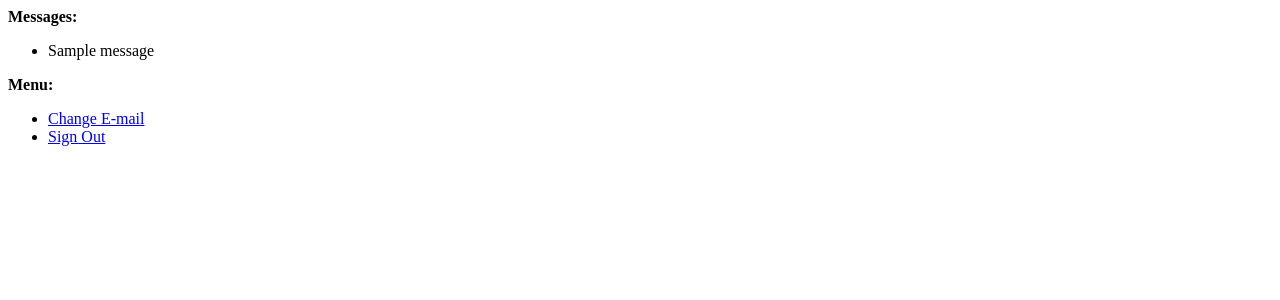
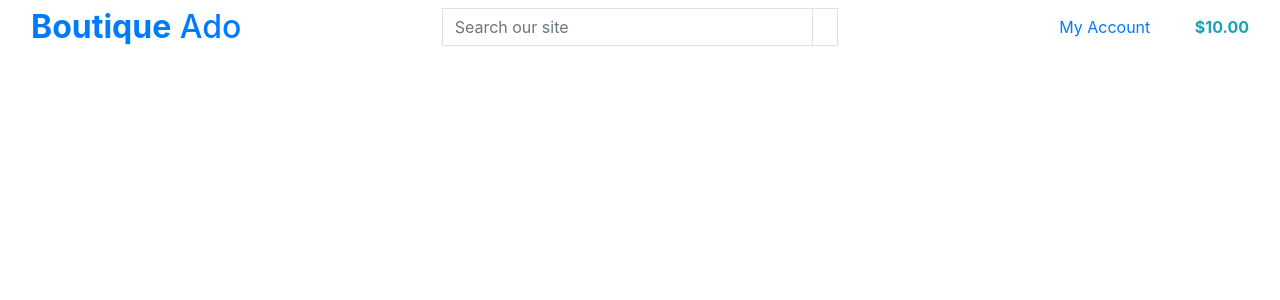
Before and after one commit to DouniaBK/ado-boutique, a Django app: template templates/allauth/base.html in a window 1280 px wide. Shown: the top 300 px of the page. Run offline with Django 3.2, Linux system fonts and the light colour scheme; a user stored in the database is signed in; the template is opened without the code that fills it: most values are stand-ins (such as "Sample title", 1, 10 or a date in 2020); one stand-in notice (Sample message) is shown; some libraries are stand-ins or nearby versions.

Commit message:
add base css and html

```diff
--- a/templates/allauth/base.html
+++ b/templates/allauth/base.html
@@ -1,40 +1,112 @@
-<!DOCTYPE html>
-<html>
+{% load static %}
+
+<!doctype html>
+<html lang="en">
   <head>
-    <title>{% block head_title %}{% endblock %}</title>
-    {% block extra_head %}
+
+    {% block meta %}
+        <meta http-equiv="X-UA-Compatible" content="ie=edge">
+        <meta charset="utf-8">
+        <meta name="viewport" content="width=device-width, initial-scale=1, shrink-to-fit=no">
     {% endblock %}
+
+    {% block extra_meta %}
+    {% endblock %}
+
+    {% block corecss %}
+        <link rel="stylesheet" href="https://stackpath.bootstrapcdn.com/bootstrap/4.4.1/css/bootstrap.min.css" integrity="sha384-Vkoo8x4CGsO3+Hhxv8T/Q5PaXtkKtu6ug5TOeNV6gBiFeWPGFN9MuhOf23Q9Ifjh" crossorigin="anonymous">
+    {% endblock %}
+
+    {% block extra_css %}
+    {% endblock %}
+
+    {% block corejs %}
+        <script src="https://code.jquery.com/jquery-3.4.1.slim.min.js" integrity="sha384-J6qa4849blE2+poT4WnyKhv5vZF5SrPo0iEjwBvKU7imGFAV0wwj1yYfoRSJoZ+n" crossorigin="anonymous"></script>
+        <script src="https://cdn.jsdelivr.net/npm/popper.js@1.16.0/dist/umd/popper.min.js" integrity="sha384-Q6E9RHvbIyZFJoft+2mJbHaEWldlvI9IOYy5n3zV9zzTtmI3UksdQRVvoxMfooAo" crossorigin="anonymous"></script>
+        <script src="https://stackpath.bootstrapcdn.com/bootstrap/4.4.1/js/bootstrap.min.js" integrity="sha384-wfSDF2E50Y2D1uUdj0O3uMBJnjuUD4Ih7YwaYd1iqfktj0Uod8GCExl3Og8ifwB6" crossorigin="anonymous"></script>
+    {% endblock %}
+
+    {% block extra_js %}
+    {% endblock %}
+
+    <title>Boutique Ado {% block extra_title %}{% endblock %}</title>
   </head>
   <body>
-    {% block body %}
+    <header class="container-fluid fixed-top">
+        <div class="row">
+            <div class="col-12 col-lg-4 my-auto py-1 py-lg-0 text-center text-lg-left">
+                <a href="{% url 'home' %}" class="nav-link main-logo-link">
+                    <h2 class="logo-font text-black my-0"><strong>Boutique</strong> Ado</h2>
+                </a>
+            </div>
+            <div class="col-12 col-lg-4 my-auto py-1 py-lg-0">
+                <form method="GET" action="">
+                    <div class="input-group w-100">
+                        <input class="form-control border border-black rounded-0" type="text" name="q" placeholder="Search our site">
+                        <div class="input-group-append">
+                            <button class="form-control btn btn-black border border-black rounded-0" type="submit">
+                                <span class="icon">
+                                    <i class="fas fa-search"></i>
+                                </span>
+                            </button>
+                        </div>
+                    </div>
+                </form>
+            </div>
+            <div class="col-12 col-lg-4 my-auto py-1 py-lg-0">
+                <ul class="list-inline list-unstyled text-center text-lg-right my-0">
+                    <li class="list-inline-item dropdown">
+                        <a class="text-black nav-link" href="#" id="user-options" data-toggle="dropdown" aria-haspopup="true" aria-expanded="false">
+                            <div class="text-center">
+                                <div><i class="fas fa-user fa-lg"></i></div>
+                                <p class="my-0">My Account</p>
+                            </div>
+                        </a>
+                        <div class="dropdown-menu border-0" aria-labelledby="user-options">
+                            {% if request.user.is_authenticated %}
+                                {% if request.user.is_superuser %}
+                                    <a href="" class="dropdown-item">Product Management</a>
+                                {% endif %}
+                                <a href="" class="dropdown-item">My Profile</a>
+                                <a href="{% url 'account_logout' %}" class="dropdown-item">Logout</a>
+                            {% else %}
+                                <a href="{% url 'account_signup' %}" class="dropdown-item">Register</a>
+                                <a href="{% url 'account_login' %}" class="dropdown-item">Login</a>
+                            {% endif %}
+                        </div>
+                    </li>
+                    <li class="list-inline-item">
+                        <a class="{% if grand_total %}text-info font-weight-bold{% else %}text-black{% endif %} nav-link" href="">
+                            <div class="text-center">
+                                <div><i class="fas fa-shopping-bag fa-lg"></i></div>
+                                <p class="my-0">
+                                    {% if grand_total %}
+                                        ${{ grand_total|floatformat:2 }}
+                                    {% else %}
+                                        $0.00
+                                    {% endif %}
+                                </p>
+                            </div>
+                        </a>
+                    </li>
+                </ul>
+            </div>
+        </div>
+    </header>
 
     {% if messages %}
-    <div>
-      <strong>Messages:</strong>
-      <ul>
-        {% for message in messages %}
-        <li>{{message}}</li>
-        {% endfor %}
-      </ul>
-    </div>
+        <div class="message-container"></div>
     {% endif %}
 
-    <div>
-      <strong>Menu:</strong>
-      <ul>
-        {% if user.is_authenticated %}
-        <li><a href="{% url 'account_email' %}">Change E-mail</a></li>
-        <li><a href="{% url 'account_logout' %}">Sign Out</a></li>
-        {% else %}
-        <li><a href="{% url 'account_login' %}">Sign In</a></li>
-        <li><a href="{% url 'account_signup' %}">Sign Up</a></li>
-        {% endif %}
-      </ul>
-    </div>
+    {% block page_header %}
+    {% endblock %}
+
     {% block content %}
     {% endblock %}
+
+    {% block postloadjs %}
     {% endblock %}
-    {% block extra_body %}
-    {% endblock %}
+
+
   </body>
 </html>
```
Also changed, not shown: home/templates/home/index.html (+22 -1 lines), static/css/base.css (added, +81 -0 lines).
